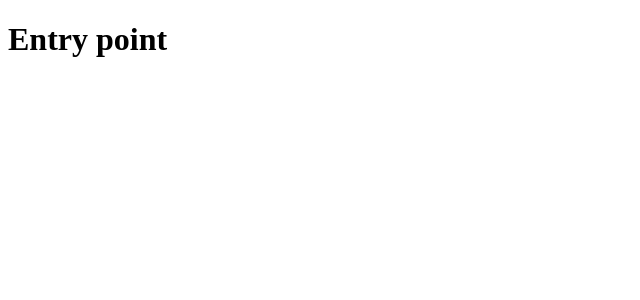
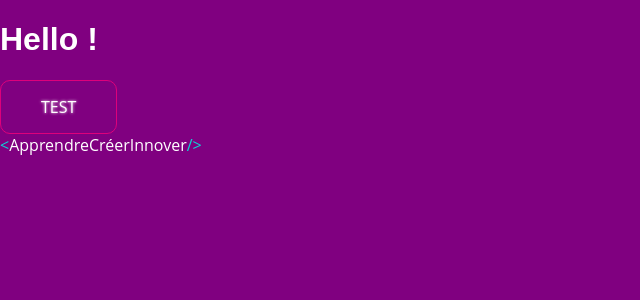
Before and after one commit to AbderrahmaneMouzoune/portfolio, a React app: page / in a window 1280 px wide. Shown: the top 300 px of the page, without its empty margins (0-640 px from the left). Built offline with nearby package versions, Linux system fonts and the light colour scheme.

Commit message:
add some component

```diff
--- a/package.json
+++ b/package.json
@@ -22,8 +22,10 @@
   },
   "homepage": "https://github.com/AbderrahmaneMouzoune/starter-pack-project#readme",
   "dependencies": {
+    "bootstrap": "^5.0.2",
     "react": "^17.0.2",
-    "react-dom": "^17.0.2"
+    "react-dom": "^17.0.2",
+    "reactstrap": "^8.9.0"
   },
   "devDependencies": {
     "@babel/core": "^7.12.16",
--- a/src/index.html
+++ b/public/index.html
@@ -4,7 +4,7 @@
     <meta charset="UTF-8">
     <meta http-equiv="X-UA-Compatible" content="IE=edge">
     <meta name="viewport" content="width=device-width, initial-scale=1.0">
-    <title>Starter pack project</title>
+    <title>Portfolio Abderrahmane MOUZOUNE</title>
 </head>
 <body>
     <div id="root"></div>
--- a/src/App.tsx
+++ b/src/App.tsx
@@ -1,5 +1,20 @@
+import AnimateText from "./components/AnimateText/AnimateText"
+import Button from "./components/Button/Button"
+import "./style.css"
+
 function App() {
-  return <h1>Entry point</h1>
+  return (
+    <>
+      <h1>Hello !</h1>
+      <Button
+        value="test"
+        link="#about"
+      />
+      <AnimateText
+        values={["Apprendre", "Créer", "Innover"]}
+      />
+    </>
+  )
 }
 
 export default App
--- /dev/null
+++ b/src/components/AnimateText/AnimateText.module.css
@@ -0,0 +1,2 @@
+.AnimateText {
+}
--- /dev/null
+++ b/src/components/AnimateText/AnimateText.tsx
@@ -0,0 +1,21 @@
+import styles from './AnimateText.module.css'
+
+interface IAnimateText {
+    values: string[];
+}
+
+function AnimateText({values} : IAnimateText) {
+    return (
+        <div className={styles.AnimateText}>
+            <span className={"color-secondary"}>&lt;</span>
+            {
+                values.map((value, i) => {
+                    return <span key={i}>{value}</span>
+                })
+            }
+            <span className={"color-secondary"}>/&gt;</span>
+        </div>
+    )
+}
+
+export default AnimateText;
--- /dev/null
+++ b/src/components/Button/Button.module.css
@@ -0,0 +1,19 @@
+.btn {
+    display: inline-block;
+    padding: 15px 40px;
+    border: 1px solid var(--primary);
+    border-radius: var(--radius);
+
+    background-color: transparent;
+    color: var(--font);
+
+    text-transform: uppercase;
+    text-decoration: none;
+    text-shadow: var(--text-shadow);
+
+    transition: all 150ms ease;
+}
+
+.btn:hover {
+    background-color: var(--primary);
+}
--- /dev/null
+++ b/src/components/Button/Button.tsx
@@ -0,0 +1,15 @@
+import styles from './Button.module.css'
+
+interface IButton {
+    value: string;
+    link: string;
+    classname?: string;
+}
+
+function Button({value, link, classname} : IButton) {
+    return (
+        <a className={styles.btn + " " + (classname ? classname : "")} href={link}>{value}</a>
+    )
+}
+
+export default Button;
--- /dev/null
+++ b/src/components/Portfolio/Portfolio.module.css
@@ -0,0 +1 @@
+.Portfolio {}
--- /dev/null
+++ b/src/style.css
@@ -0,0 +1,29 @@
+:root {
+    --primary: #DE007B;
+    --secondary: #0BD6D6;
+    --font: #fff;
+    --text-shadow: 0px 0px 3px #FFFFFF;
+    --font-family-primary: "Ubuntu",Arial,sans-serif;
+    --font-family-secondary: "Open Sans",Arial,sans-serif;
+    --radius: 10px;
+}
+
+body {
+    margin: 0;
+    padding: 0;
+    font-family: var(--font-family-secondary);
+    background-color: purple;
+    color: var(--font);
+}
+
+h1, h2, h3, h4, h5, h6 {
+    font-family: var(--font-family-primary);
+}
+
+.color-primary {
+    color: var(--primary);
+}
+
+.color-secondary {
+    color: var(--secondary);
+}
--- a/webpack/webpack.common.js
+++ b/webpack/webpack.common.js
@@ -34,7 +34,7 @@ module.exports = {
     },
     plugins: [
         new HtmlWebpackPlugin({
-            template: path.resolve(__dirname, '..', './src/index.html'),
+            template: path.resolve(__dirname, '..', './public/index.html'),
         }),
     ],
     stats: 'errors-only',
```
Also changed, not shown: src/components/Portfolio/Portfolio.tsx (added, +13 -0 lines), 1 other file (tests, documents, lock files or other folders).
